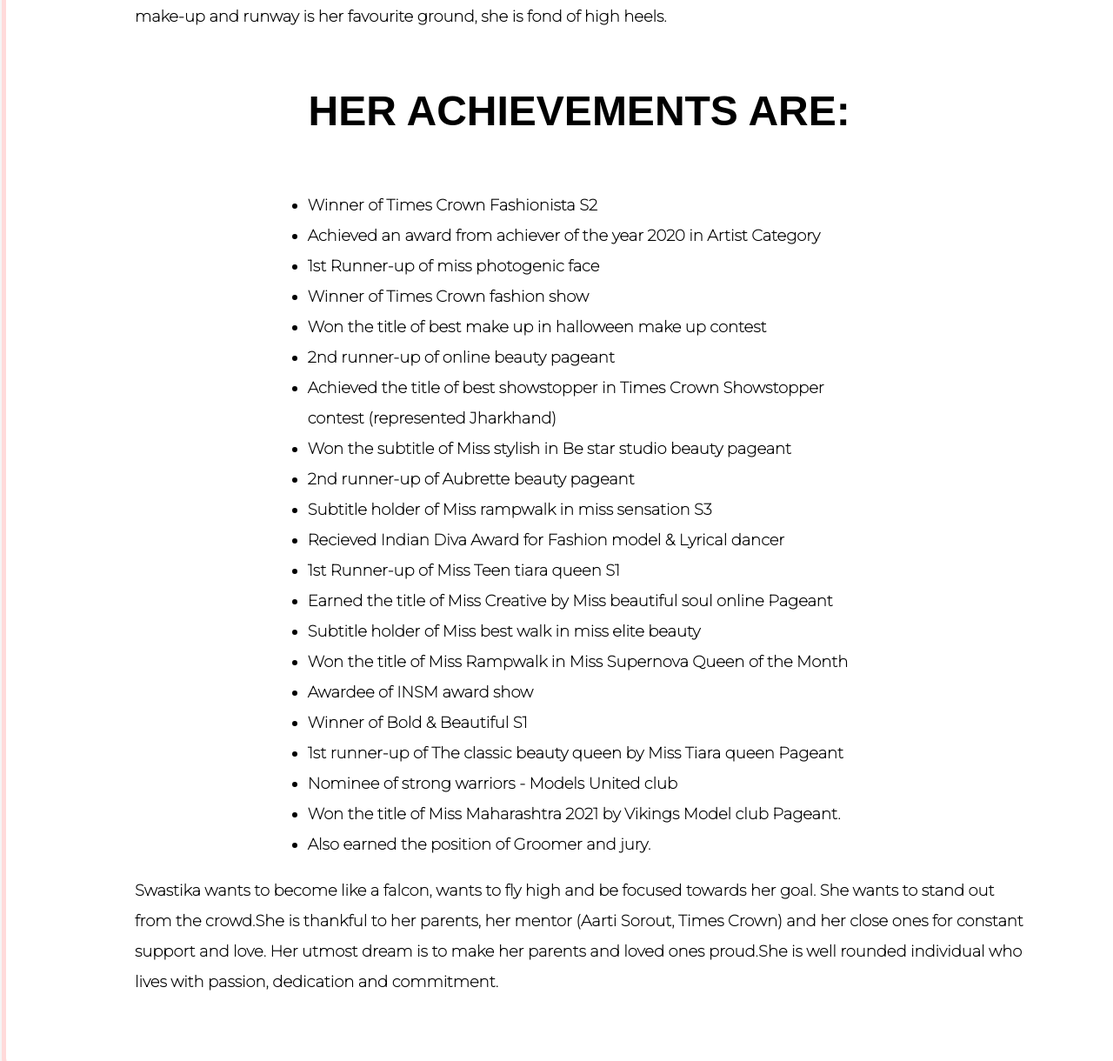
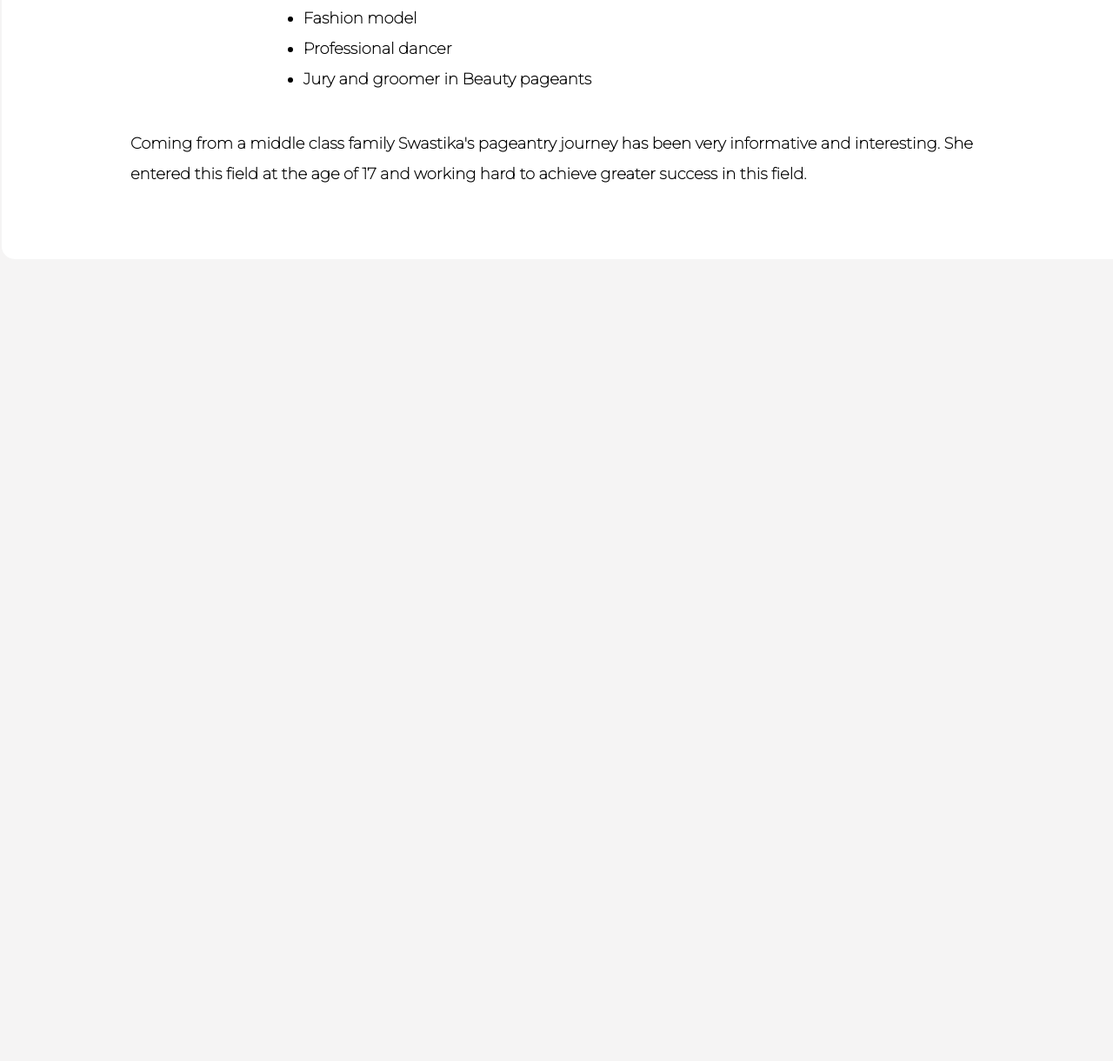
Before and after one commit to Sammonnay-Sarcar/Swatika-shikhar, a plain HTML site: page index.html in a window 1280 px wide. Shown: the part 1392-2612 px from the top of the page at 87% size. After the commit the page ends 1695 px from the top, so only its background shows below. Drawn offline with Linux system fonts and the light colour scheme; a web font is replaced by a local one.

Commit message:
Add files via upload

```diff
--- a/index.html
+++ b/index.html
@@ -2,54 +2,69 @@
 
 <html>
   <head>
-        <meta charset="utf-8">
-        <meta http-equiv="X-UA-Compatible" content="IE=edge">
+    <meta charset="utf-8" />
+    <meta http-equiv="X-UA-Compatible" content="IE=edge" />
     <title>Swastika Shikhar</title>
-        <meta name="description" content="">
-        <meta name="viewport" content="width=device-width, initial-scale=1">
-        <link rel="stylesheet" href="styles.css">
-        <link rel="preconnect" href="https://fonts.googleapis.com">
-        <link rel="preconnect" href="https://fonts.gstatic.com" crossorigin>
-        <link href="https://fonts.googleapis.com/css2?family=Encode+Sans+SC:wght@100&family=Montserrat:wght@100&display=swap" rel="stylesheet">
+    <meta name="description" content="" />
+    <meta name="viewport" content="width=device-width, initial-scale=1" />
+    <link rel="stylesheet" href="styles.css" />
+    <link rel="preconnect" href="https://fonts.googleapis.com" />
+    <link rel="preconnect" href="https://fonts.gstatic.com" crossorigin />
+    <link
+      href="https://fonts.googleapis.com/css2?family=Encode+Sans+SC:wght@100&family=Montserrat:wght@100&display=swap"
+      rel="stylesheet"
+    />
   </head>
   <body>
     <div class="navBar">
-           <img src="logo.png" alt="">
+      <img src="logo.png" alt="" />
     </div>
     <div class="main">
       <div class="head">
-                <div id="top"><h1 style="font-size: 2rem; font-weight: bold; border-bottom: 2px solid #4F0E0E; text-align: center;">SWASTIKA SHIKHAR</h1>
-                   <h1> Fashion model , professional dancer and show director of Crown times</h1></div>
+        <div id="top">
+          <h1
+            style="
+              font-size: 2rem;
+              font-weight: bold;
+              border-bottom: 2px solid #4f0e0e;
+              text-align: center;
+            "
+          >
+            SWASTIKA SHIKHAR
+          </h1>
+          <h1>
+            Fashion model , professional dancer and show director of Crown times
+          </h1>
+        </div>
       </div>
       <div class="image">
-                <img src="image.jpeg" alt="">
+        <img src="image.jpeg" alt="" />
       </div>
-            <div class="content"><p>Swastika Shikhar , is a confident fashion model , a passionate dancer and an enthusiastic student.She is optimistic, cheerful , buoyant and has positive self-esteem.She is a girl full of ambition. She is basically from Hazaribagh, Jharkhand, and currently she is living in kolkata, west bengal and  working day and night to achieve her goal. Swastika is pursuing BTech in Computer science and business system.She can code on screen and also loves to pen down all her thoughts in paper. This beautiful girl is a caninophile and nature inspires her the most.She is a karate brown belter and also loves reading books and doing creative things. She is an abashed chess player and also a fitness freak. Swastika is an extrovert girl who loves to express herself and interact with new people. Winning crowns is a part of her hobbies. Her hobbies include dancing, traveling , listening music, writing poetries and doing Rampwalk. Swastika had a burning desire to do something from the very beginning. She started her career in modelling at the age of 17, not many people have courage to do what Swastika has achieved in such a short span of time.Fashion has always been her passion and she believes fashion is the Armor to survive the reality of everyday life.She loves playing with make-up and runway is her favourite ground, she is fond of high heels.</p>
+      <div class="content">
+        <p>
+          Fashion has always been her passion and she believes fashion is the
+          Armor to survive the reality of everyday life.<br />Swastika Shikhar ,
+          is a confident fashion model , a passionate dancer and an enthusiastic
+          student. She is optimistic, cheerful , buoyant and has positive
+          self-esteem.<br />
+          Her hometown is Hazaribagh, Jharkhand, and currently she is pursuing B.Tech.
+          in Computer Science and Business System in Kolkata, West Bengal.
+         <br />
+          She is a karate brown belter.  <br />
+
+        </p>
         <h4>HER ACHIEVEMENTS ARE:</h4>
-                <ul style="padding-inline-start: 15px;">
-                <li>Winner of Times Crown Fashionista S2</li>
-                <li>Achieved an award from achiever of the year 2020 in Artist Category </li>
-                <li>1st Runner-up of miss photogenic face</li>
-                <li>Winner of Times Crown fashion show</li>
-                <li>Won the title of best make up in halloween make up contest </li>
-                <li>2nd runner-up of online beauty pageant</li>
-                <li>Achieved the title of best showstopper in Times Crown Showstopper contest (represented Jharkhand)</li>
-                <li>Won the subtitle of Miss stylish in Be star studio beauty pageant</li>
-                <li>2nd runner-up of Aubrette beauty pageant</li>
-                <li>Subtitle holder of Miss rampwalk in miss sensation S3</li>
-                <li>Recieved Indian Diva Award for Fashion model & Lyrical dancer</li>
-                <li>1st Runner-up of Miss Teen tiara queen S1</li>
-                <li>Earned the title of Miss Creative by Miss beautiful soul online Pageant</li>
-                <li>Subtitle holder of Miss best walk in miss elite beauty</li>
-                <li>Won the title of Miss Rampwalk in Miss Supernova Queen of the Month</li>
-                <li>Awardee of INSM award show </li>
-                <li>Winner of Bold & Beautiful S1</li>
-                <li>1st runner-up of The classic beauty queen by Miss Tiara queen Pageant</li>
-                <li>Nominee of strong warriors - Models United club</li>
-                <li>Won the title of Miss Maharashtra 2021 by Vikings Model club Pageant.</li>
-                <li>Also earned the position of Groomer and jury.</li>
+        <ul style="padding-inline-start: 15px">
+          <li>Fashion model</li>
+          <li>Professional dancer </li>
+          <li>Jury and groomer in Beauty pageants</li>
+          <li>Show director - Crown Times</li>
         </ul>
-                <p>Swastika wants to become like a falcon, wants to fly high and be focused towards her goal. She wants to stand out from the crowd.She is thankful to her parents, her mentor (Aarti Sorout, Times Crown) and her close ones for constant support and love. Her utmost dream is to make her parents and loved ones proud.She is well rounded individual who lives with passion, dedication and commitment.</p>
+        <p style="margin-top: 2rem">
+          Coming from a middle class family Swastika's pageantry journey has
+          been very informative and interesting. She entered this field at the
+          age of 17 and working hard to achieve greater success in this field.
+        </p>
       </div>
     </div>
     <script src="" async defer></script>
--- a/styles.css
+++ b/styles.css
@@ -8,12 +8,13 @@ h1
 {
     font-family: 'Encode Sans SC', sans-serif;
     font-size: 1rem;
+    font-weight: bold;
 }
 h4
 {
     font-family: 'Encode Sans SC', sans-serif;
     font-size: 1.20rem;
-    font-weight: bold;
+    font-weight: bolder;
 }
 li
 {
@@ -25,8 +26,8 @@ li
 p
 {
     font-family: 'Montserrat', sans-serif;
-    font-weight: bold;
-    font-size: small;
+    font-weight: bolder;
+    font-size: medium;
     line-height: 25px;
 }
 .navBar
@@ -47,7 +48,8 @@ p
     border-radius: 15px;
     width:97vw;
     margin: 5px 2px;
-    border: 5px solid #FFDADA;
+    padding-right: 3px;
+
 }
 
 
@@ -70,6 +72,11 @@ p
 .ul
 {
     padding-inline-start: 0 !important;
+}
+.content ul
+{
+    overflow-y: auto;
+    height: 7rem;
 }
 @media (min-width:641px)
 {
```
Also changed, not shown: 1 other file. Lines whose indentation alone changed are shown as unchanged.
